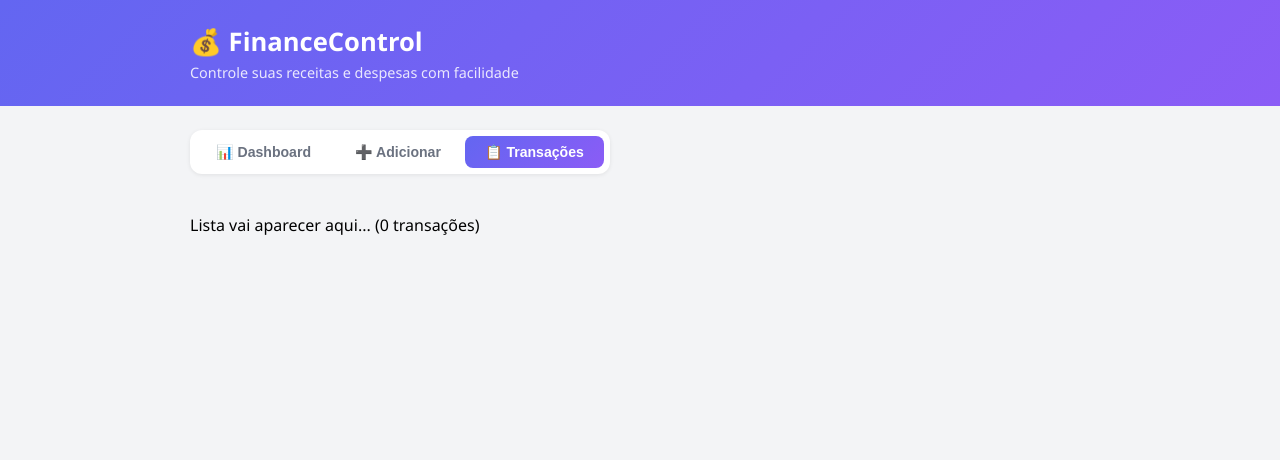
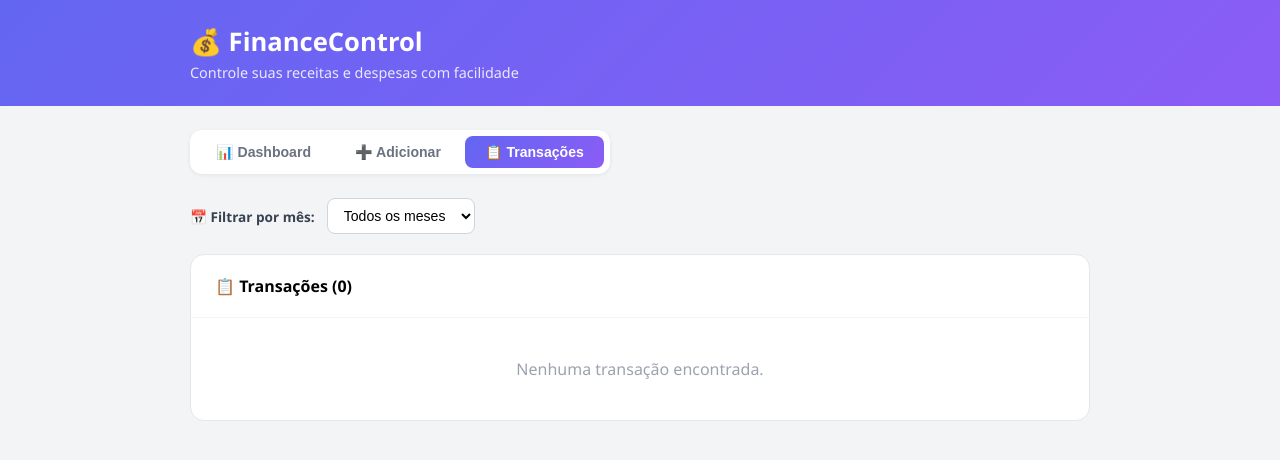
Before and after one commit to g4bri3llucas/finance-control, a React (Create React App) app: page / in a window 1280 px wide. Both pictures are taken after a click on the button "📋 Transações". Shown: the top 460 px of the page. Built offline with nearby package versions, Linux system fonts and the light colour scheme.

Commit message:
feat: listagem de transações e filtro por mês

```diff
--- a/src/App.js
+++ b/src/App.js
@@ -1,13 +1,33 @@
-import { useState } from "react";
+import { useState, useMemo } from "react";
 import TransactionForm from "./TransactionForm";
+import TransactionList from "./TransactionList";
 
 export default function App() {
   const [activeTab, setActiveTab] = useState("dashboard");
   const [transactions, setTransactions] = useState([]);
+  const [selectedMonth, setSelectedMonth] = useState("");
 
-  const handleAdd = (tx) => {
-    setTransactions([tx, ...transactions]);
+  const handleAdd = (tx) => setTransactions([tx, ...transactions]);
+  const handleDelete = (id) => setTransactions(transactions.filter((t) => t.id !== id));
+
+  // PIPE: lista de meses disponíveis nas transações
+  const months = useMemo(() =>
+    [...new Set(transactions.map((t) => t.date.slice(0, 7)))].sort()
+  , [transactions]);
+
+  // PIPE: formata "2025-03" → "Mar/2025"
+  const formatMonth = (monthStr) => {
+    const [year, month] = monthStr.split("-");
+    const names = ["Jan","Fev","Mar","Abr","Mai","Jun","Jul","Ago","Set","Out","Nov","Dez"];
+    return `${names[parseInt(month) - 1]}/${year}`;
   };
+
+  // PIPE: filtra transações pelo mês selecionado
+  const filtered = useMemo(() =>
+    selectedMonth
+      ? transactions.filter((t) => t.date.startsWith(selectedMonth))
+      : transactions
+  , [transactions, selectedMonth]);
 
   const tabStyle = (tab) => ({
     padding: "8px 20px",
@@ -35,21 +55,42 @@ export default function App() {
       </div>
 
       <div style={{ maxWidth: "900px", margin: "0 auto", padding: "24px 16px" }}>
+
+        {/* TABS */}
         <div style={{ background: "#fff", borderRadius: "12px", padding: "6px", display: "inline-flex", gap: "4px", marginBottom: "24px", boxShadow: "0 1px 4px rgba(0,0,0,0.08)" }}>
-          {[
-            ["dashboard", "📊 Dashboard"],
-            ["add",       "➕ Adicionar"],
-            ["list",      "📋 Transações"],
-          ].map(([tab, label]) => (
-            <button key={tab} style={tabStyle(tab)} onClick={() => setActiveTab(tab)}>
-              {label}
-            </button>
+          {[["dashboard","📊 Dashboard"],["add","➕ Adicionar"],["list","📋 Transações"]].map(([tab, label]) => (
+            <button key={tab} style={tabStyle(tab)} onClick={() => setActiveTab(tab)}>{label}</button>
           ))}
+        </div>
+
+        {/* FILTRO POR MÊS */}
+        <div style={{ display: "flex", gap: "12px", alignItems: "center", marginBottom: "20px", flexWrap: "wrap" }}>
+          <label style={{ fontSize: "0.85rem", fontWeight: 600, color: "#374151" }}>📅 Filtrar por mês:</label>
+          <select
+            value={selectedMonth}
+            onChange={(e) => setSelectedMonth(e.target.value)}
+            style={{ padding: "8px 12px", borderRadius: "8px", border: "1px solid #d1d5db", fontSize: "0.88rem", background: "#fff", cursor: "pointer" }}
+          >
+            <option value="">Todos os meses</option>
+            {months.map((m) => (
+              <option key={m} value={m}>{formatMonth(m)}</option>
+            ))}
+          </select>
         </div>
 
         {activeTab === "dashboard" && <p>Gráfico vai aparecer aqui...</p>}
         {activeTab === "add"       && <TransactionForm onAdd={handleAdd} />}
-        {activeTab === "list"      && <p>Lista vai aparecer aqui... ({transactions.length} transações)</p>}
+        {activeTab === "list"      && (
+          <div style={{ background: "#fff", border: "1px solid #e5e7eb", borderRadius: "14px", overflow: "hidden" }}>
+            <div style={{ padding: "20px 24px", borderBottom: "1px solid #f3f4f6" }}>
+              <h2 style={{ margin: 0, fontSize: "1rem", fontWeight: 700 }}>
+                📋 Transações ({filtered.length})
+              </h2>
+            </div>
+            <TransactionList transactions={filtered} onDelete={handleDelete} />
+          </div>
+        )}
+
       </div>
     </div>
   );
--- /dev/null
+++ b/src/TransactionList.js
@@ -0,0 +1,90 @@
+import { Suspense } from "react";
+
+// ── PIPE personalizado: formata data ──────────────────────────────
+const formatDate = (dateStr) =>
+  new Date(dateStr + "T00:00:00").toLocaleDateString("pt-BR");
+
+// ── PIPE personalizado: formata texto ─────────────────────────────
+const capitalize = (str) =>
+  str.charAt(0).toUpperCase() + str.slice(1);
+
+// ── COMPONENTE: badge colorido de tipo ────────────────────────────
+const TypeBadge = ({ type }) => (
+  <span style={{
+    padding: "2px 10px",
+    borderRadius: "999px",
+    fontSize: "0.75rem",
+    fontWeight: 700,
+    background: type === "receita" ? "#dcfce7" : "#fee2e2",
+    color:      type === "receita" ? "#15803d" : "#b91c1c",
+  }}>
+    {type === "receita" ? "↑ Receita" : "↓ Despesa"}
+  </span>
+);
+
+// ── COMPONENTE: linha da tabela (lazy loading via Suspense) ────────
+const TransactionRow = ({ tx, onDelete }) => (
+  <tr style={{ borderBottom: "1px solid #f3f4f6" }}>
+    <td style={{ padding: "12px 16px", fontSize: "0.9rem" }}>
+      {formatDate(tx.date)}
+    </td>
+    <td style={{ padding: "12px 16px" }}>
+      {capitalize(tx.description)}
+    </td>
+    <td style={{ padding: "12px 16px" }}>
+      <TypeBadge type={tx.type} />
+    </td>
+    <td style={{ padding: "12px 16px", fontSize: "0.85rem", color: "#6b7280" }}>
+      {tx.category || "—"}
+    </td>
+    <td style={{ padding: "12px 16px", fontWeight: 700, color: tx.type === "receita" ? "#15803d" : "#b91c1c" }}>
+      {tx.type === "receita" ? "+" : "-"}
+      R$ {tx.amount.toFixed(2).replace(".", ",")}
+    </td>
+    <td style={{ padding: "12px 16px" }}>
+      <button
+        onClick={() => onDelete(tx.id)}
+        style={{ background: "none", border: "1px solid #fca5a5", color: "#ef4444", borderRadius: "6px", padding: "4px 10px", cursor: "pointer" }}
+      >
+        🗑
+      </button>
+    </td>
+  </tr>
+);
+
+// ── COMPONENTE PRINCIPAL: tabela com Suspense ──────────────────────
+export default function TransactionList({ transactions, onDelete }) {
+  if (transactions.length === 0) {
+    return (
+      <div style={{ textAlign: "center", padding: "40px", color: "#9ca3af" }}>
+        Nenhuma transação encontrada.
+      </div>
+    );
+  }
+
+  return (
+    <div style={{ overflowX: "auto" }}>
+      <table style={{ width: "100%", borderCollapse: "collapse" }}>
+        <thead>
+          <tr style={{ background: "#f9fafb" }}>
+            {["Data", "Descrição", "Tipo", "Categoria", "Valor", ""].map((h) => (
+              <th key={h} style={{ padding: "10px 16px", textAlign: "left", fontSize: "0.78rem", fontWeight: 700, color: "#6b7280", textTransform: "uppercase", letterSpacing: "0.05em" }}>
+                {h}
+              </th>
+            ))}
+          </tr>
+        </thead>
+        <tbody>
+          {/* Suspense simula lazy loading das linhas */}
+          <Suspense fallback={
+            <tr><td colSpan={6} style={{ padding: "20px", textAlign: "center", color: "#9ca3af" }}>Carregando...</td></tr>
+          }>
+            {transactions.map((tx) => (
+              <TransactionRow key={tx.id} tx={tx} onDelete={onDelete} />
+            ))}
+          </Suspense>
+        </tbody>
+      </table>
+    </div>
+  );
+}
```
